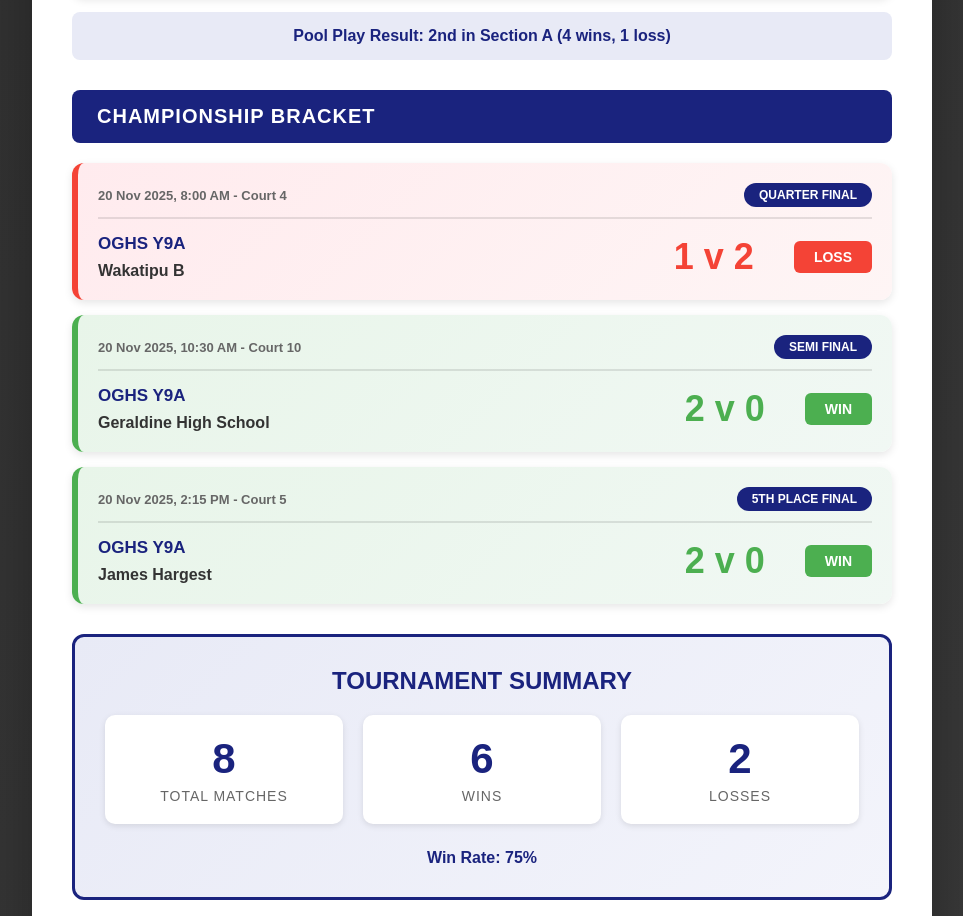
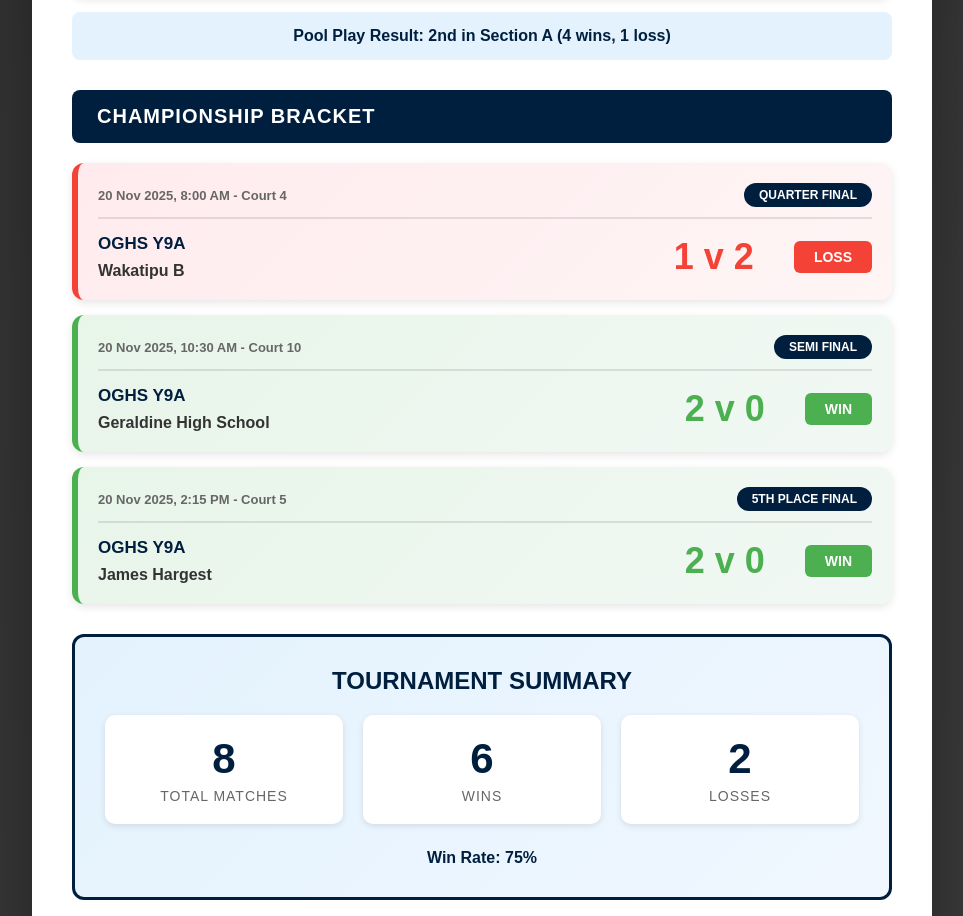
Before and after one commit to Neoublie/2025-South-Island-Junior-Secondary-Schools, a plain HTML site: page index.html in a window 1280 px wide. Shown: the part 1456-2372 px from the top of the page, without its empty margins (158-1121 px from the left). Drawn offline with Linux system fonts and the light colour scheme.

```diff
--- a/index.html
+++ b/index.html
@@ -27,7 +27,7 @@
         }
 
         .header {
-            background: linear-gradient(135deg, #1a237e 0%, #283593 100%);
+            background: linear-gradient(135deg, #001f3f 0%, #003d7a 100%);
             color: white;
             padding: 50px 40px;
             text-align: center;
@@ -73,7 +73,7 @@
 
         .final-position {
             background: linear-gradient(135deg, #ffd700 0%, #ffed4e 100%);
-            color: #1a237e;
+            color: #001f3f;
             padding: 30px;
             text-align: center;
             border-top: 5px solid #ffc107;
@@ -98,7 +98,7 @@
         }
 
         .section-title {
-            background: #1a237e;
+            background: #001f3f;
             color: white;
             padding: 15px 25px;
             font-size: 20px;
@@ -118,7 +118,7 @@
             border-radius: 12px;
             padding: 20px;
             margin-bottom: 15px;
-            border-left: 6px solid #1a237e;
+            border-left: 6px solid #001f3f;
             box-shadow: 0 3px 8px rgba(0,0,0,0.1);
             transition: transform 0.2s;
         }
@@ -153,7 +153,7 @@
         }
 
         .match-stage {
-            background: #1a237e;
+            background: #001f3f;
             color: white;
             padding: 5px 15px;
             border-radius: 20px;
@@ -183,7 +183,7 @@
         }
 
         .team-name-text.oghs {
-            color: #1a237e;
+            color: #001f3f;
             font-weight: 700;
             font-size: 17px;
         }
@@ -191,7 +191,7 @@
         .score-display {
             font-size: 36px;
             font-weight: bold;
-            color: #1a237e;
+            color: #001f3f;
             margin: 0 20px;
             white-space: nowrap;
         }
@@ -219,15 +219,15 @@
         }
 
         .tournament-summary {
-            background: linear-gradient(135deg, #e8eaf6 0%, #f3f4fb 100%);
+            background: linear-gradient(135deg, #e3f2fd 0%, #f0f7ff 100%);
             border-radius: 12px;
             padding: 30px;
             margin-top: 30px;
-            border: 3px solid #1a237e;
+            border: 3px solid #001f3f;
         }
 
         .tournament-summary h3 {
-            color: #1a237e;
+            color: #001f3f;
             font-size: 24px;
             margin-bottom: 20px;
             text-align: center;
@@ -251,7 +251,7 @@
         .stat-value {
             font-size: 42px;
             font-weight: bold;
-            color: #1a237e;
+            color: #001f3f;
             margin-bottom: 5px;
         }
 
@@ -263,7 +263,7 @@
         }
 
         .footer {
-            background: #1a237e;
+            background: #001f3f;
             color: white;
             text-align: center;
             padding: 25px;
@@ -541,7 +541,7 @@
                 </div>
             </div>
 
-            <div style="background: #e8eaf6; padding: 15px; border-radius: 8px; margin-top: 15px; text-align: center; font-weight: 600; color: #1a237e;">
+            <div style="background: #e3f2fd; padding: 15px; border-radius: 8px; margin-top: 15px; text-align: center; font-weight: 600; color: #001f3f;">
                 Pool Play Result: 2nd in Section A (4 wins, 1 loss)
             </div>
 
@@ -608,7 +608,7 @@
                         <div class="stat-label">Losses</div>
                     </div>
                 </div>
-                <div style="margin-top: 25px; text-align: center; font-size: 16px; font-weight: 600; color: #1a237e;">
+                <div style="margin-top: 25px; text-align: center; font-size: 16px; font-weight: 600; color: #001f3f;">
                     Win Rate: 75%
                 </div>
             </div>
```
